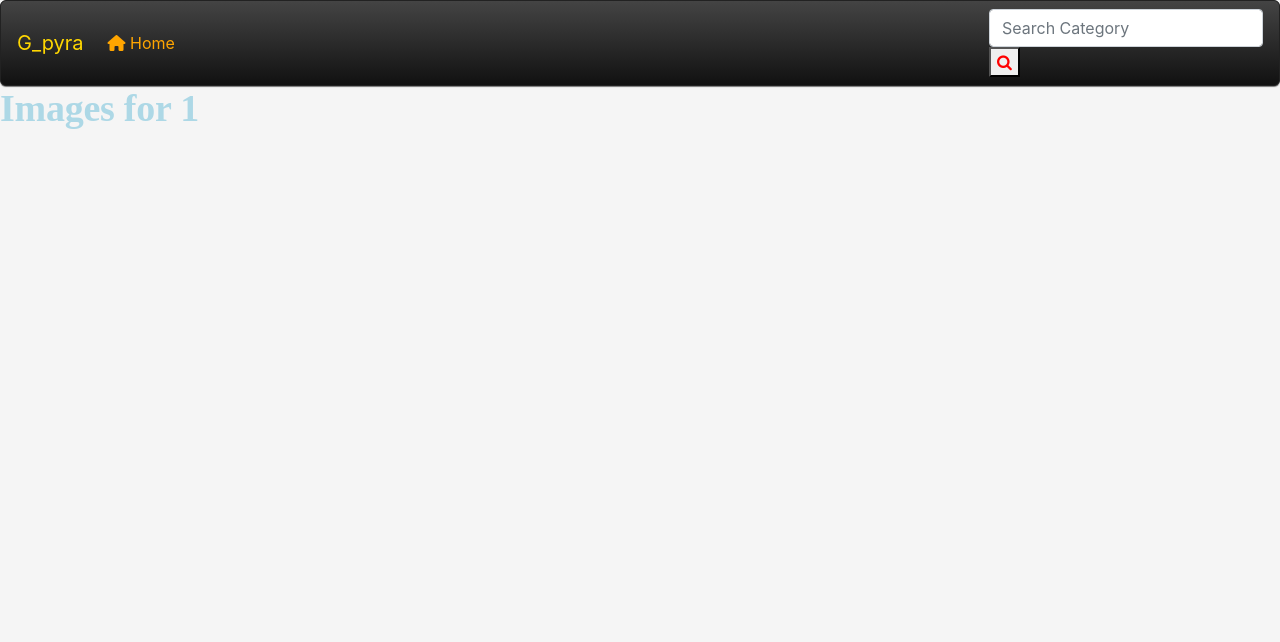
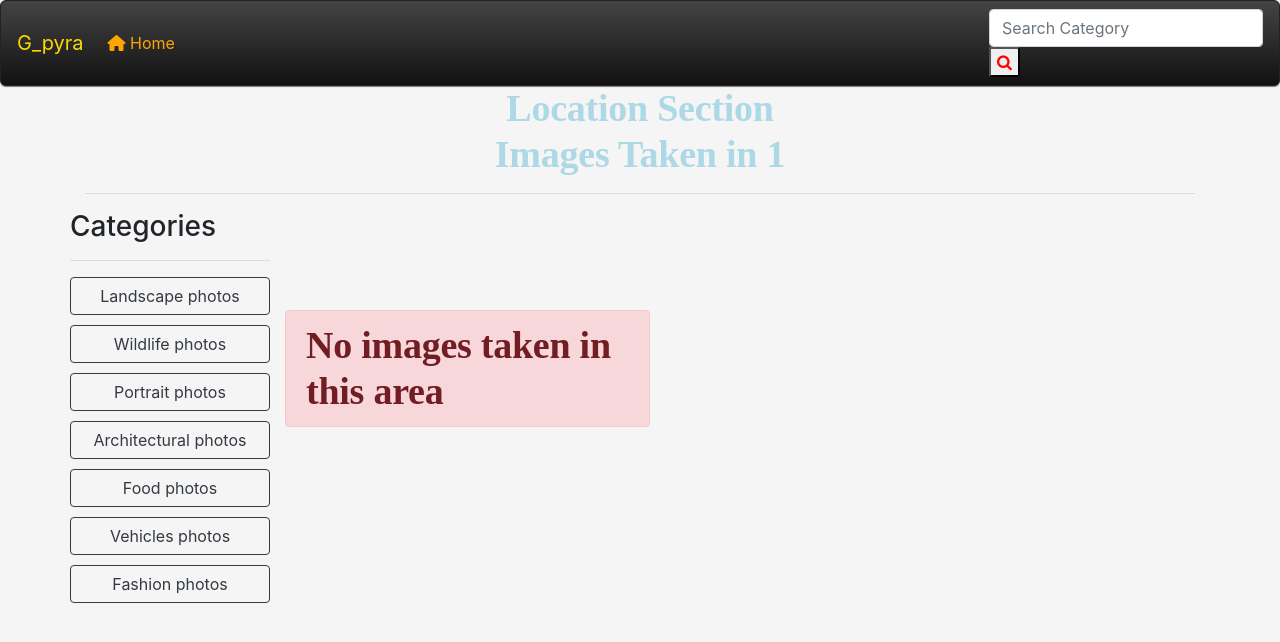
Before and after one commit to petermirithu/Gallery_app, a Django app: page /images/1 in a window 1280 px wide. Shown: the top 642 px of the page. Run offline with Django 3.2, Linux system fonts and the light colour scheme; data that the repository does not hold is empty; some libraries are stand-ins or nearby versions.

Commit message:
add buttons for lcategories

```diff
--- a/G_pyra/templates/images.html
+++ b/G_pyra/templates/images.html
@@ -1,31 +1,56 @@
 {% extends 'base.html' %}
 
 {% block content %}
-<div class="container-fluid">
+<div class="container">
+  <h1 class="text-center">Location Section</h1>
+  <h2 class="text-center" style="">Images Taken in {{title}}</h2>
+  <hr>
   <div class="row">
-    <h1>Images for {{title}}</h1>
-    <hr>
+    <div class="col-m-4">
+      <div class="navCate">
+        <h3>Categories</h3>
+        <hr>
+        <a class="btn btn-outline-dark" href="/category/Landscape">Landscape photos</a><br>
+        <a class="btn btn-outline-dark" href="/category/Wildlife">Wildlife photos</a><br>
+        <a class="btn btn-outline-dark" href="/category/Portrait">Portrait photos</a><br>
+        <a class="btn btn-outline-dark" href="/category/Architectural">Architectural photos</a><br>
+        <a class="btn btn-outline-dark" href="/category/Food">Food photos</a><br>
+        <a class="btn btn-outline-dark" href="/category/Vehicles">Vehicles photos</a><br>
+        <a class="btn btn-outline-dark" href="/category/Fashion">Fashion photos</a><br>
+      </div>
+    </div>
+    <div class="col-md-8">
     {% if images %}
+      <div class="card-columns">
       {% for image in images %}
-      <div class="card-columns">
-        <div class="card" style="width: 18rem;">
-          <img src="{{image.image_url.url}}" class="card-img-top" width="250px" alt="Image">
-          <div class="card-body">
-            <h5 class="card-title">{{image.name}}</h5>
-            <p class="card-text">{{image.description}}</p>
-            <div class="card-footer">
-              <p>{{image.category}}</p>
-              <p>{{image.location}}</p>
-              <p>{{image.posted_on}}</p>
+        <div class="card" id="cardImg">
+          <h4>{{image.image_name}}</h4>
+          <img onclick="onClick(this)" src="{{image.image_url.url}}" class="img254" id="myImg" style="width:250px;height:250px;" alt="<p> <b>Caption:</b> {{image.image_name}}.<br> <b>Description:</b> {{image.description}}<br> <b>Category:</b> {{image.category}}<br> <b>Location:</b> {{image.location}}<br> <b>Posted on:</b> {{image.posted_on}}</p>"><br>
+          <a href="/copy/{{image.image_url}}">Copy</a>
+        </div>
+        <div id="modal01" class="modal" onclick="this.style.display='none'">
+          <span class="close">&times;&nbsp;&nbsp;&nbsp;&nbsp;</span>
+          <div class="modal-content">
+            <img id="img01" style="max-width:400px;max-height:500px">
+          </div>
+            <div id="card" class="card bg-light">
+              <div style="float:left" id="description"></div>
             </div>
-            <a href="/image/{{image.id}}" class="btn btn-primary">More</a>
-          </div>
         </div>
-        <br>
+        <script>
+          var descriptionText = document.getElementById("description");
+          function onClick(element) {
+            document.getElementById("img01").src = element.src;
+            descriptionText.innerHTML = element.alt;
+            document.getElementById("modal01").style.display = "block";
+          }
+        </script>
+      {% endfor %}
       </div>
-      {% endfor %}
+    {% else %}
+      <h2 style="float:left;margin-top:100px;margin-right:50%" class="alert alert-danger">No images taken in this area</h2>
     {% endif %}
-
+    </div>
   </div>
 </div>
 {% endblock content %}
```
